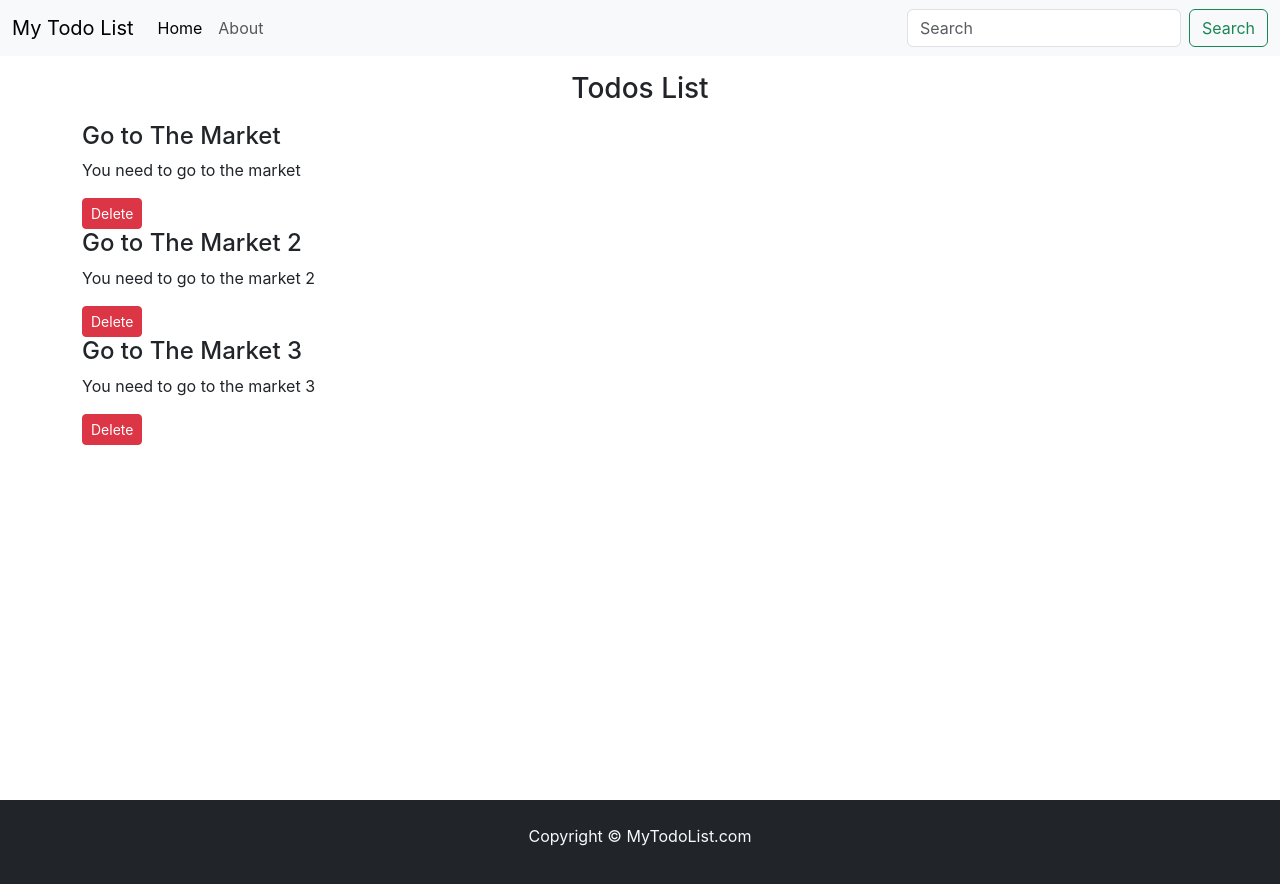
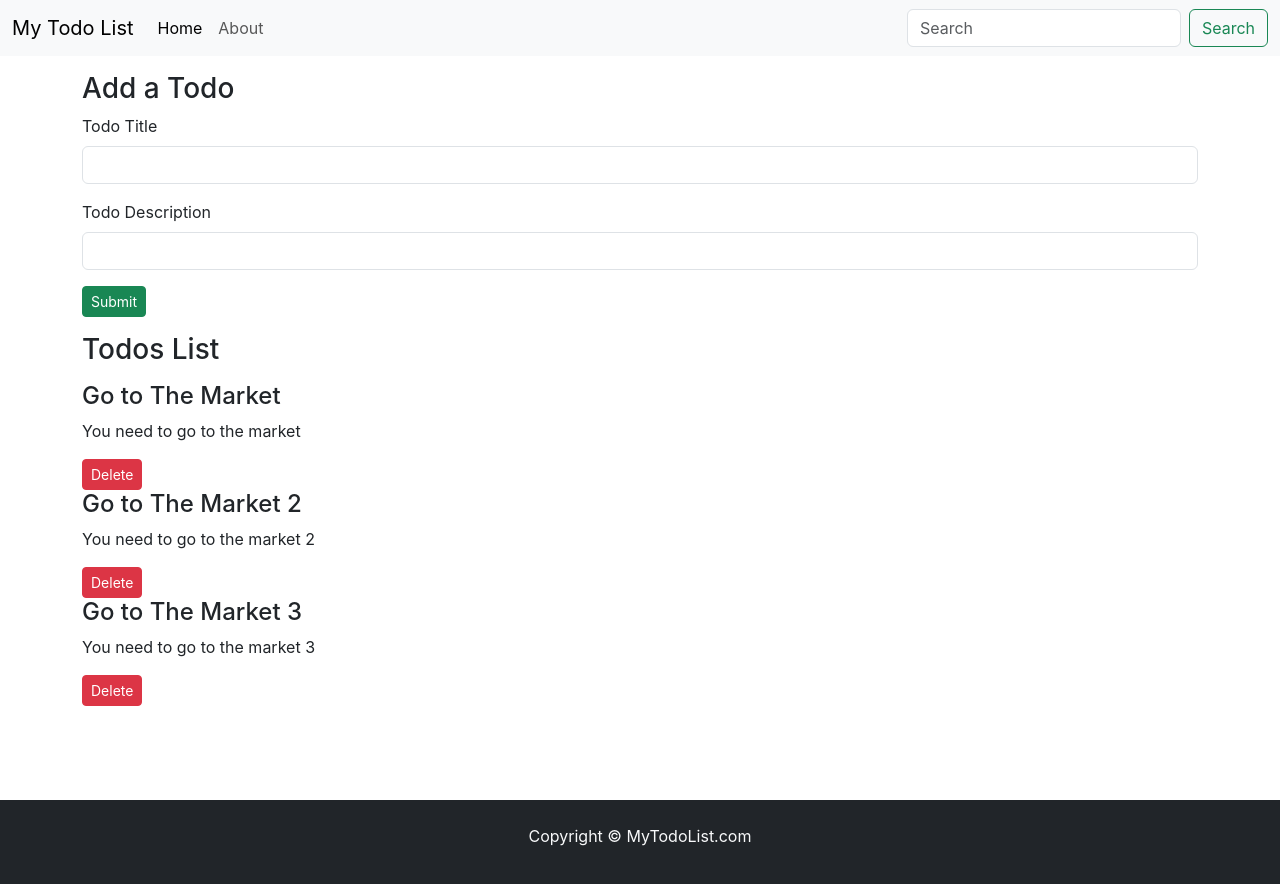
Before and after one commit to DivyJain23/todo-list, a React (Create React App) app: page / in a window 1280 px wide. Shown: the top 884 px of the page. Built offline with nearby package versions, Linux system fonts and the light colour scheme.

Commit message:
initialized a addTodo component

```diff
--- a/src/App.js
+++ b/src/App.js
@@ -1,5 +1,6 @@
 import { useState } from 'react';
 import './App.css';
+import { AddTodo } from './MyComponents/AddTodo';
 import { Footer } from './MyComponents/Footer';
 import Header from './MyComponents/Header';
 import { Todos } from './MyComponents/Todos';
@@ -35,6 +36,7 @@
     <div classNameName="App">
       <>
         <Header title="My Todo List"/>
+        <AddTodo/>
         <Todos todos={todos} onDelete={onDelete}/>
         <Footer/>
       </>
--- /dev/null
+++ b/src/MyComponents/AddTodo.js
@@ -0,0 +1,20 @@
+import React from 'react'
+
+export const AddTodo = () => {
+    return (
+        <div className='container my-3'>
+            <form>
+                <h3>Add a Todo</h3>
+                <div className="mb-3">
+                    <label for="title" className="form-label">Todo Title</label>
+                    <input type="text" className="form-control" id="title" aria-describedby="emailHelp"></input>
+                </div>
+                <div className="mb-3">
+                    <label for="desc" className="form-label">Todo Description</label>
+                    <input type="text" className="form-control" id="desc"></input>
+                </div>
+                <button type="submit" className="btn btn-sm btn-success">Submit</button>
+            </form>
+        </div>
+    )
+}
--- a/src/MyComponents/Todos.js
+++ b/src/MyComponents/Todos.js
@@ -5,7 +5,7 @@
 export const Todos = (props) => {
   return (
     <div className='container'>
-      <h3 className=' text-center my-3'>Todos List</h3>
+      <h3 className='my-3'>Todos List</h3>
       {props.todos.length === 0 ? <Emptyplaceholder desc="No Todos Found" /> :
         props.todos.map((todo) => {
           return <TodoItem todo={todo} key={todo.sno} onDelete={props.onDelete}></TodoItem>
```
